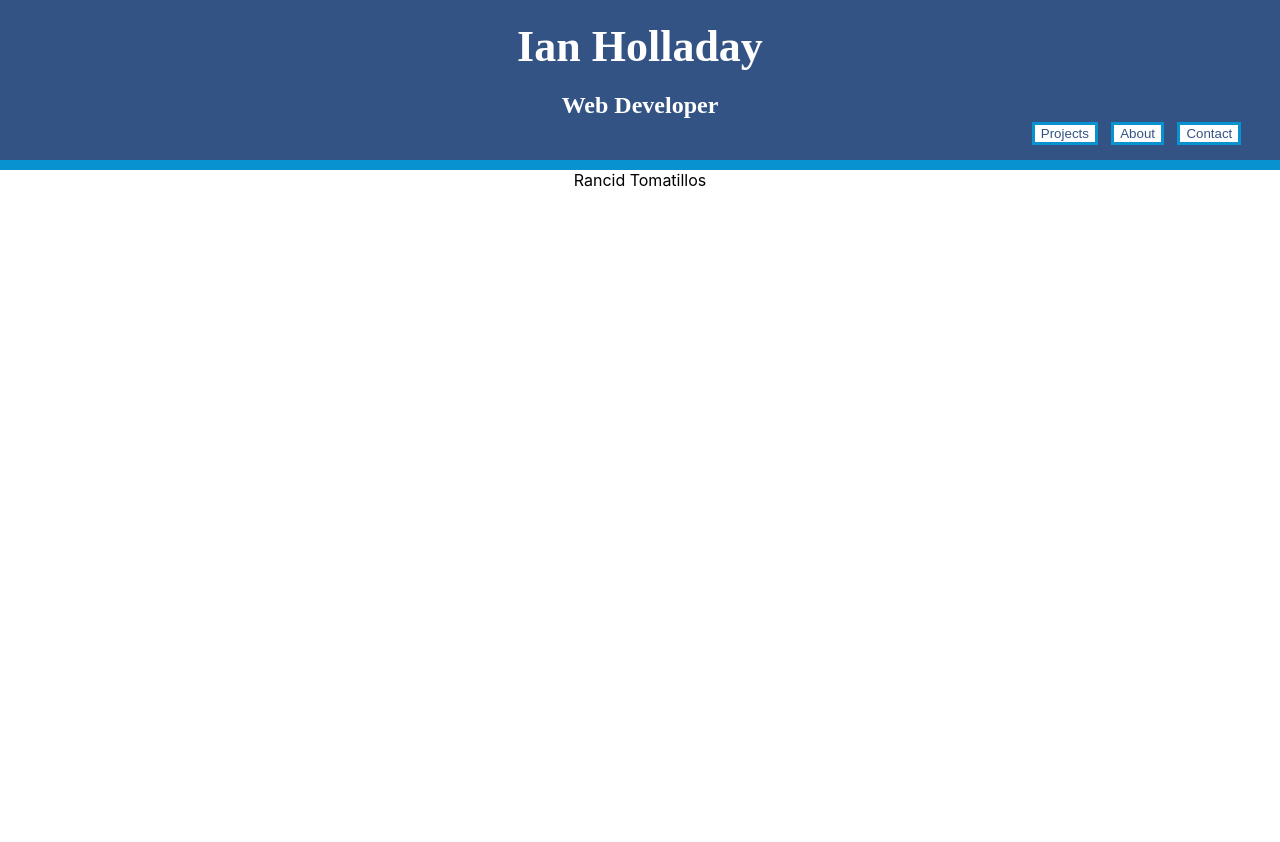
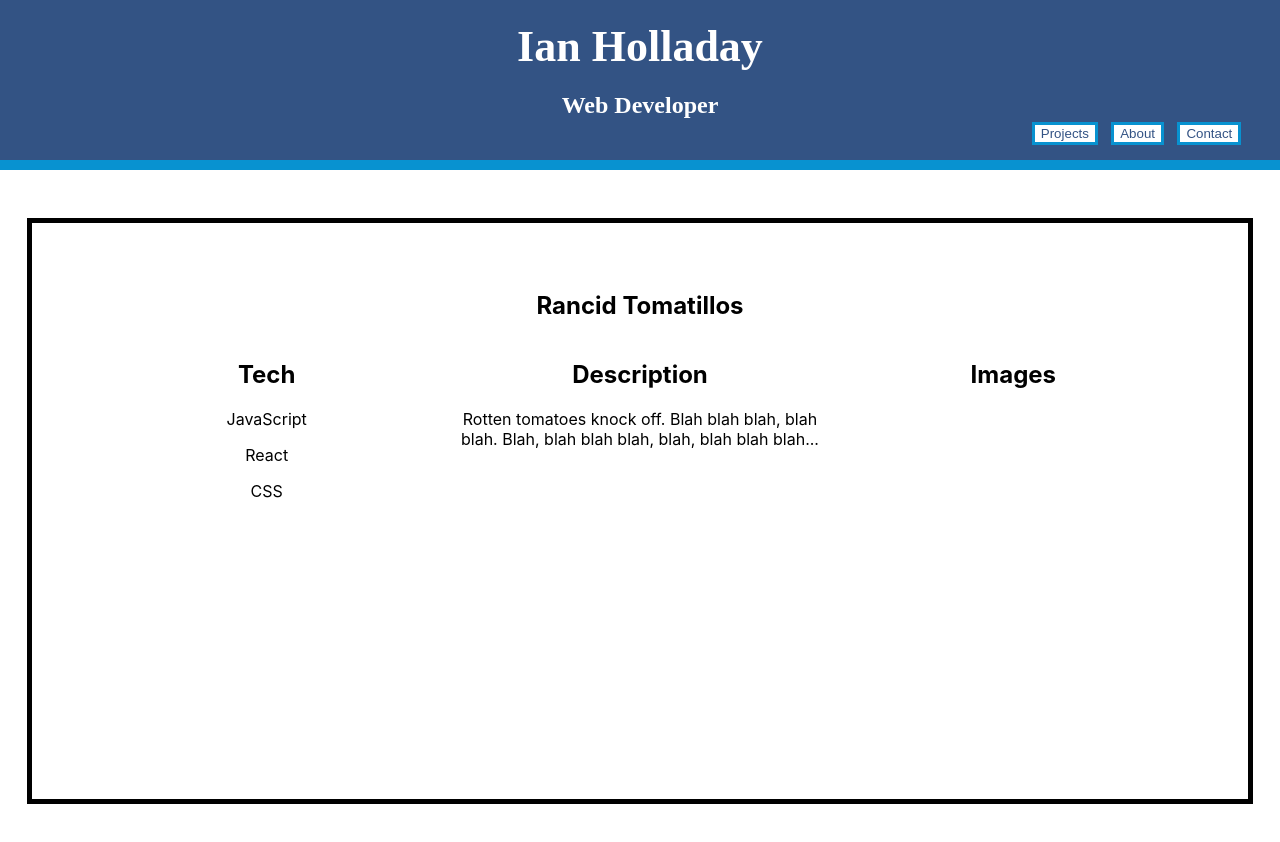
Before and after one commit to holladayian/personal-site, a React (Create React App) app: page /projects in a window 1280 px wide. Shown: the top 842 px of the page. Before the commit the page ends 800 px from the top, so only its background shows below. Built offline with nearby package versions, Linux system fonts and the light colour scheme.

Commit message:
Design basic layout of Project cards

```diff
--- a/src/components/Projects.js
+++ b/src/components/Projects.js
@@ -1,4 +1,5 @@
 import React from 'react';
+import '../styles/Projects.scss';
 
 export const Projects = ({projects}) => {
   // return (
@@ -8,7 +9,27 @@ export const Projects = ({projects}) => {
   // )
   return projects.map(project => {
     return (
-      <section>{project.name}</section>
+      <section class="project-card">
+        <h1 class="name">
+          {project.name}
+        </h1>
+        <section class="info">
+          <section class="tech">
+          <h2>Tech</h2>
+          {project.tech.map(t => <p>{t}</p>)}
+
+          </section>
+          <section class="description">
+          <h2>Description</h2>
+          {project.description}
+
+          </section>
+          <section class="images">
+          <h2>Images</h2>
+
+          </section>
+        </section>
+      </section>
     )
   })
 }
```
